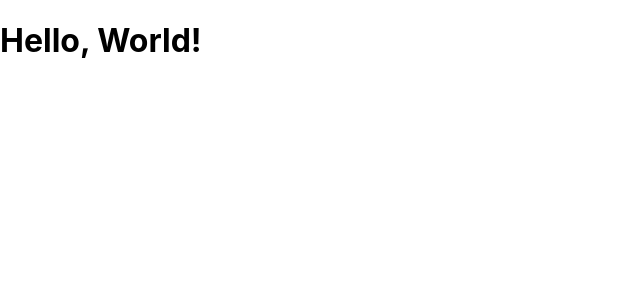
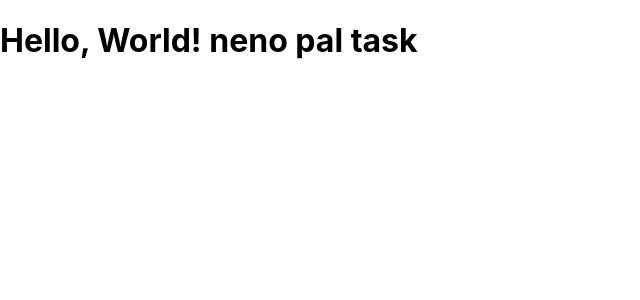
Before and after one commit to au8085/nenopaltask, a React (Create React App) app: page / in a window 1280 px wide. Shown: the top 300 px of the page, without its empty margins (0-640 px from the left). Built offline with nearby package versions, Linux system fonts and the light colour scheme.

Commit message:
myirst commit

```diff
--- a/src/App.js
+++ b/src/App.js
@@ -3,7 +3,7 @@
 function App() {
   return (
     <div>
-      <h1>Hello, World!</h1>
+      <h1>Hello, World!  neno pal task</h1>
     </div>
   );
 }
```
